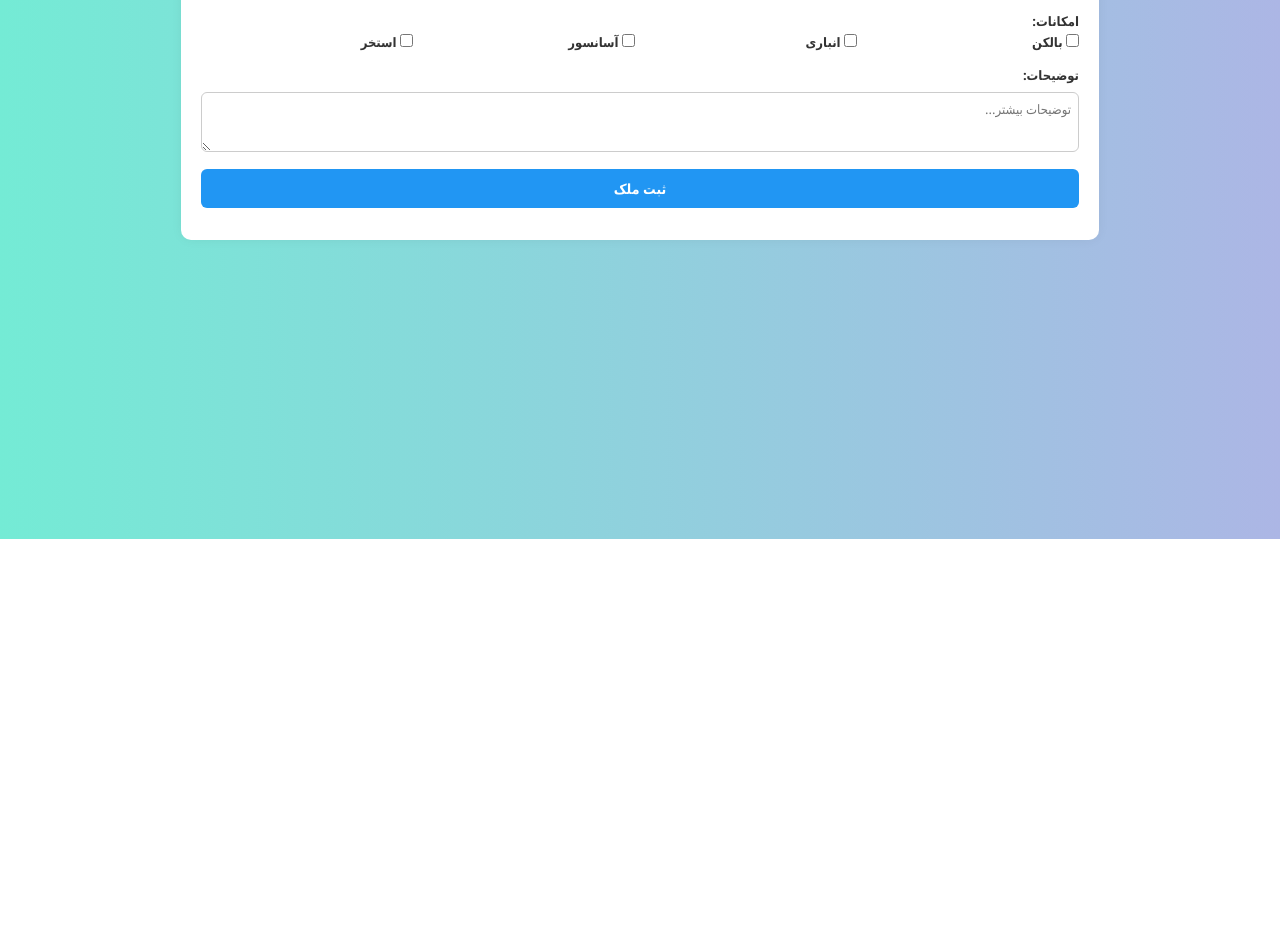
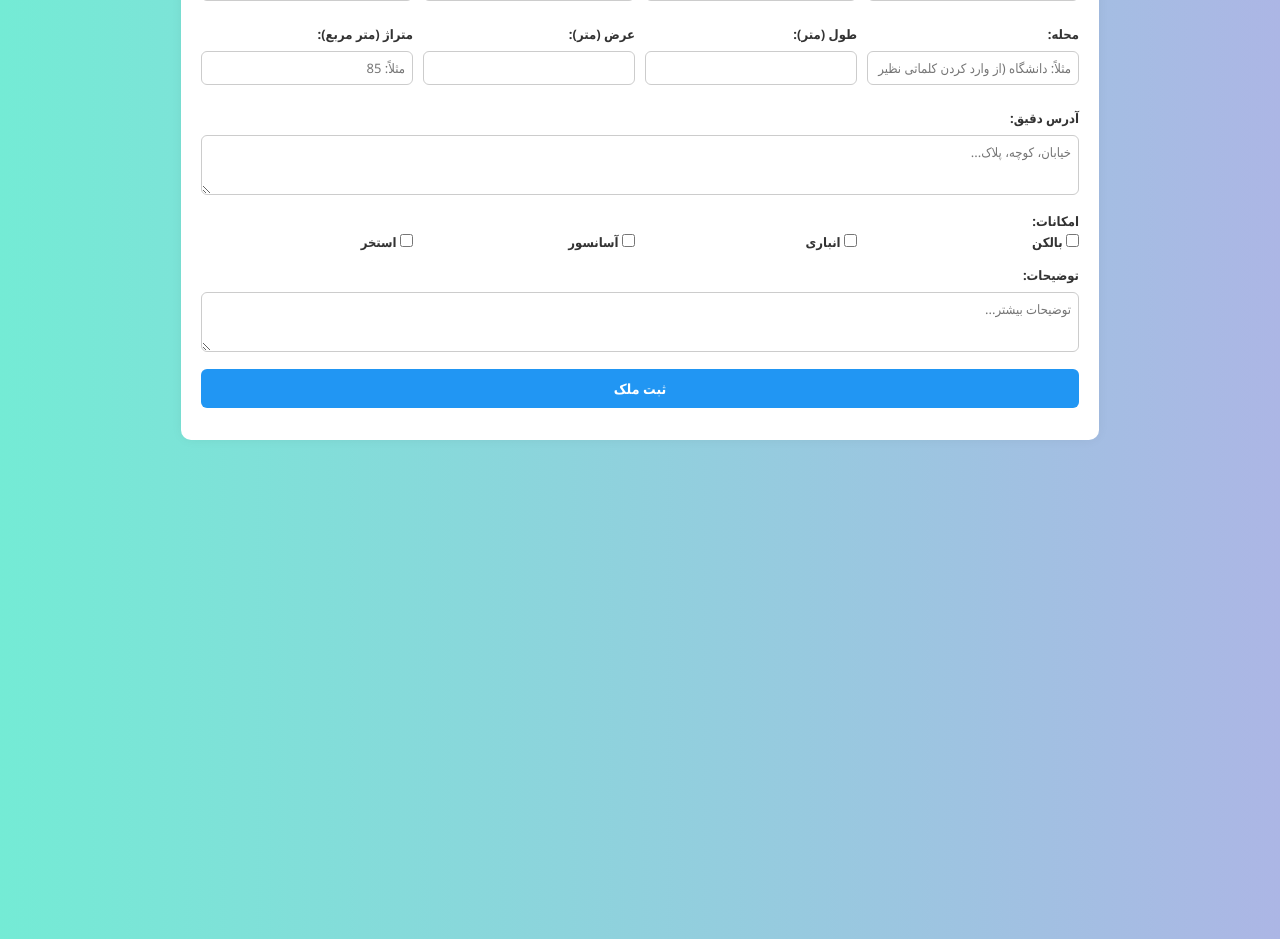
Before and after one commit to mohammadbakhshi2899/mapProperty, a FastAPI app: page /admin/property/add in a window 1280 px wide. Shown: the part 1061-2000 px from the top of the page. Before the commit the page ends 1600 px from the top, so only its background shows below. Run offline with FastAPI, Linux system fonts and the light colour scheme; a user stored in the database is signed in.

Commit message:
edit htmls

```diff
--- a/templates/admin_property_add.html
+++ b/templates/admin_property_add.html
@@ -18,10 +18,9 @@
 
         body {
             margin: 0;
-            padding: 0;
             font-family: "Segoe UI", Tahoma, Geneva, Verdana, sans-serif;
             background-color: #f4f4f4;
-            min-height: 200vh;
+            min-height: 250vh;
             padding: 20px 10px; /* فاصله بهتر در موبایل */
         }
 
--- a/templates/advisor_property_search.html
+++ b/templates/advisor_property_search.html
@@ -15,7 +15,7 @@
         body {
             font-family: "Segoe UI", Tahoma, Geneva, Verdana, sans-serif;
             background-color: #f4f4f4;
-            min-height: 170vh;
+            min-height: 250vh;
             padding: 20px;
             color: #333;
         }
```
